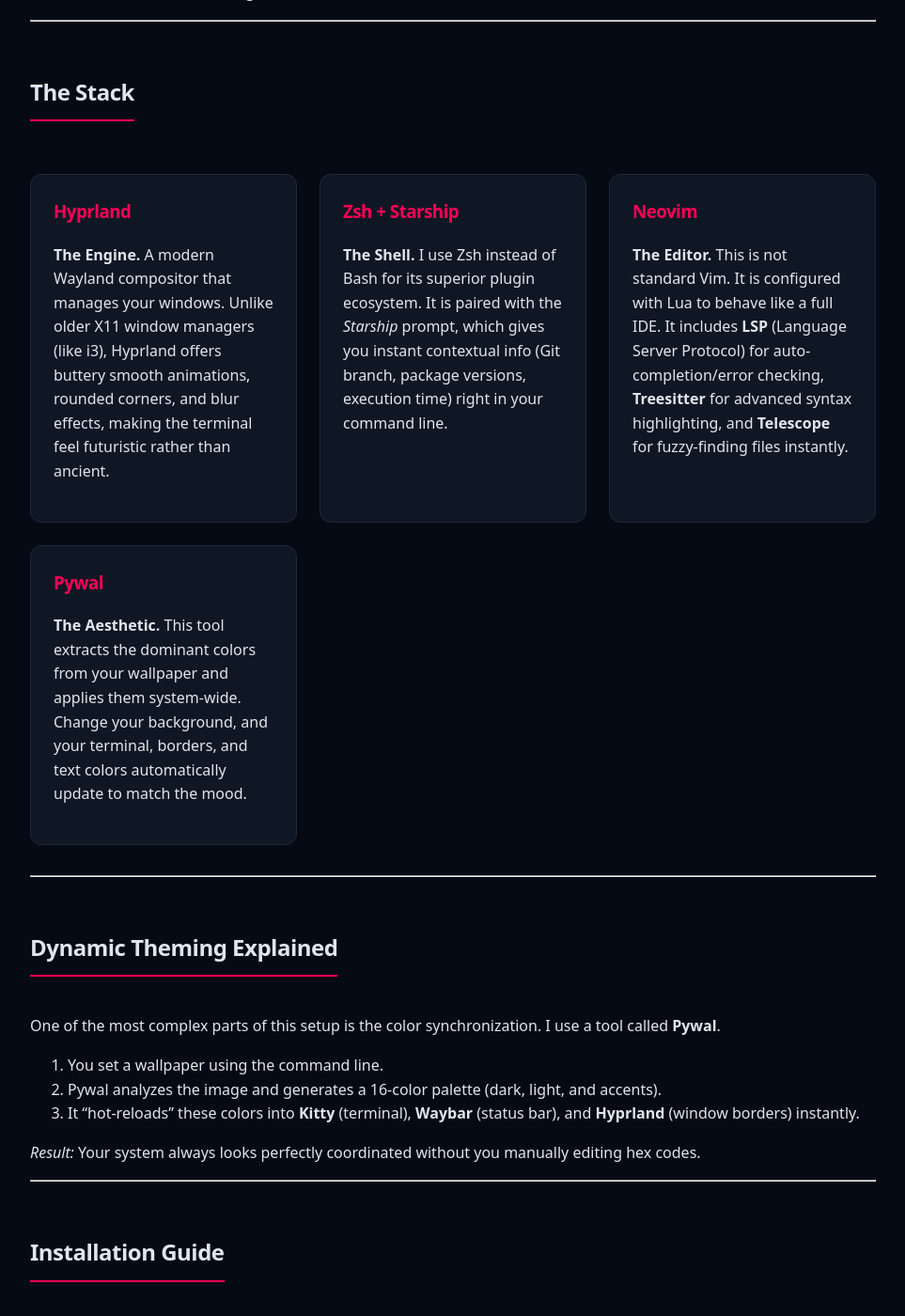
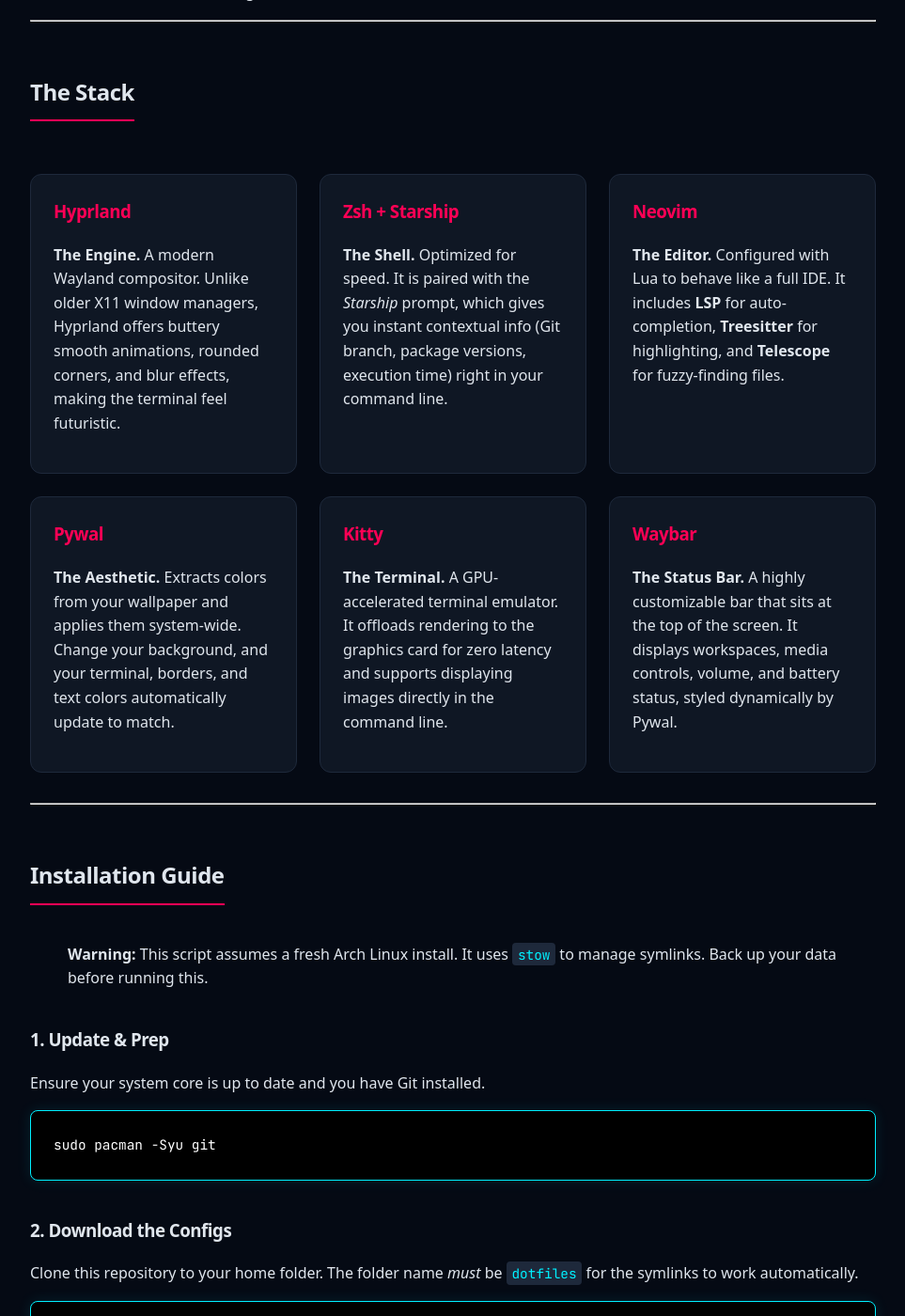
Before and after one commit to gab-dev-7/dotfiles, a Jekyll site: the page built from index.md, in a window 1280 px wide and 1400 px high, scrolled down 730 px. Shown: the whole window at 94% size, without its empty margins (158-1121 px from the left). Built offline with Jekyll 4.4.1, drawn with Linux system fonts in a browser that asks for light colours; some of the changed text lies outside the part shown.

Commit message:
update keybinds and symmetric layout

```diff
--- a/index.md
+++ b/index.md
@@ -23,32 +23,29 @@ If you are coming from Windows or macOS, this setup replaces the "floating windo
 <div class="grid">
     <div class="card">
         <h3>Hyprland</h3>
-        <p><strong>The Engine.</strong> A modern Wayland compositor that manages your windows. Unlike older X11 window managers (like i3), Hyprland offers buttery smooth animations, rounded corners, and blur effects, making the terminal feel futuristic rather than ancient.</p>
+        <p><strong>The Engine.</strong> A modern Wayland compositor. Unlike older X11 window managers, Hyprland offers buttery smooth animations, rounded corners, and blur effects, making the terminal feel futuristic.</p>
     </div>
     <div class="card">
         <h3>Zsh + Starship</h3>
-        <p><strong>The Shell.</strong> I use Zsh instead of Bash for its superior plugin ecosystem. It is paired with the <em>Starship</em> prompt, which gives you instant contextual info (Git branch, package versions, execution time) right in your command line.</p>
+        <p><strong>The Shell.</strong> Optimized for speed. It is paired with the <em>Starship</em> prompt, which gives you instant contextual info (Git branch, package versions, execution time) right in your command line.</p>
     </div>
     <div class="card">
         <h3>Neovim</h3>
-        <p><strong>The Editor.</strong> This is not standard Vim. It is configured with Lua to behave like a full IDE. It includes <strong>LSP</strong> (Language Server Protocol) for auto-completion/error checking, <strong>Treesitter</strong> for advanced syntax highlighting, and <strong>Telescope</strong> for fuzzy-finding files instantly.</p>
+        <p><strong>The Editor.</strong> Configured with Lua to behave like a full IDE. It includes <strong>LSP</strong> for auto-completion, <strong>Treesitter</strong> for highlighting, and <strong>Telescope</strong> for fuzzy-finding files.</p>
     </div>
     <div class="card">
         <h3>Pywal</h3>
-        <p><strong>The Aesthetic.</strong> This tool extracts the dominant colors from your wallpaper and applies them system-wide. Change your background, and your terminal, borders, and text colors automatically update to match the mood.</p>
+        <p><strong>The Aesthetic.</strong> Extracts colors from your wallpaper and applies them system-wide. Change your background, and your terminal, borders, and text colors automatically update to match.</p>
+    </div>
+    <div class="card">
+        <h3>Kitty</h3>
+        <p><strong>The Terminal.</strong> A GPU-accelerated terminal emulator. It offloads rendering to the graphics card for zero latency and supports displaying images directly in the command line.</p>
+    </div>
+    <div class="card">
+        <h3>Waybar</h3>
+        <p><strong>The Status Bar.</strong> A highly customizable bar that sits at the top of the screen. It displays workspaces, media controls, volume, and battery status, styled dynamically by Pywal.</p>
     </div>
 </div>
-
----
-
-## Dynamic Theming Explained
-One of the most complex parts of this setup is the color synchronization. I use a tool called **Pywal**.
-
-1.  You set a wallpaper using the command line.
-2.  Pywal analyzes the image and generates a 16-color palette (dark, light, and accents).
-3.  It "hot-reloads" these colors into **Kitty** (terminal), **Waybar** (status bar), and **Hyprland** (window borders) instantly.
-
-_Result:_ Your system always looks perfectly coordinated without you manually editing hex codes.
 
 ---
 
@@ -84,16 +81,47 @@ chmod +x install.sh
 ---
 
 ## Cheat Sheet
-The entire workflow is keyboard-driven. The `Super` key is the Windows/Command key.
 
-| Key Combo | Action | Explanation |
-| :--- | :--- | :--- |
-| `Super + Return` | **Open Terminal** | Launches Kitty. |
-| `Super + E` | **File Manager** | Launches Yazi (terminal-based file manager). |
-| `Super + Space` | **App Launcher** | Opens Wofi (like Spotlight/Search). |
-| `Super + Q` | **Close Window** | Kills the active window. |
-| `Super + F` | **Fullscreen** | Toggles the active window to full screen. |
-| `Super + Shift + Q` | **Exit** | Logs out of Hyprland. |
+The workflow is designed to be entirely keyboard-driven using the `Super` key (Windows Key).
+
+### 🚀 Applications
+| Key Combo | Action |
+| :--- | :--- |
+| `Super + Return` | **Terminal** (Kitty) |
+| `Super + E` | **File Manager** (Thunar) |
+| `Super + B` | **Browser** (Zen Browser) |
+| `Super + D` | **App Launcher** (Wofi) |
+| `Super + Space` | **Alternative Launcher** |
+
+### ⚙️ System Controls
+| Key Combo | Action |
+| :--- | :--- |
+| `Super + W` | **Change Wallpaper** (Random + Pywal) |
+| `Super + Shift + S` | **Screenshot** (Grimblast) |
+| `Super + P` | **Power Menu** (Shutdown/Reboot) |
+| `Super + L` | **Lock Screen** |
+| `Super + Shift + C` | **Clipboard History** |
+| `Super + Shift + B` | **Toggle Blue Light** (Gammastep) |
+
+### 🪟 Window Management
+| Key Combo | Action |
+| :--- | :--- |
+| `Super + Q` | **Close Active Window** |
+| `Super + F` | **Toggle Fullscreen** |
+| `Super + V` | **Toggle Floating Mode** |
+| `Super + H/J/K/L` | **Move Focus** (Vim keys) |
+| `Alt + Tab` | **Cycle Windows** |
+
+---
+
+## Resources & Documentation
+
+If you are new to this ecosystem, these are the essential guides to keep bookmarked:
+
+* [📖 Arch Linux Installation Guide](https://wiki.archlinux.org/title/Installation_guide) - The bible of Linux.
+* [🐉 Hyprland Wiki](https://wiki.hyprland.org/) - Documentation for the window manager animations and variables.
+* [🐚 Oh My Zsh](https://ohmyz.sh/) - How to configure the shell further.
+* [🎨 Pywal](https://github.com/dylanaraps/pywal) - Understanding the color generation backend.
 
 ---
 
```
